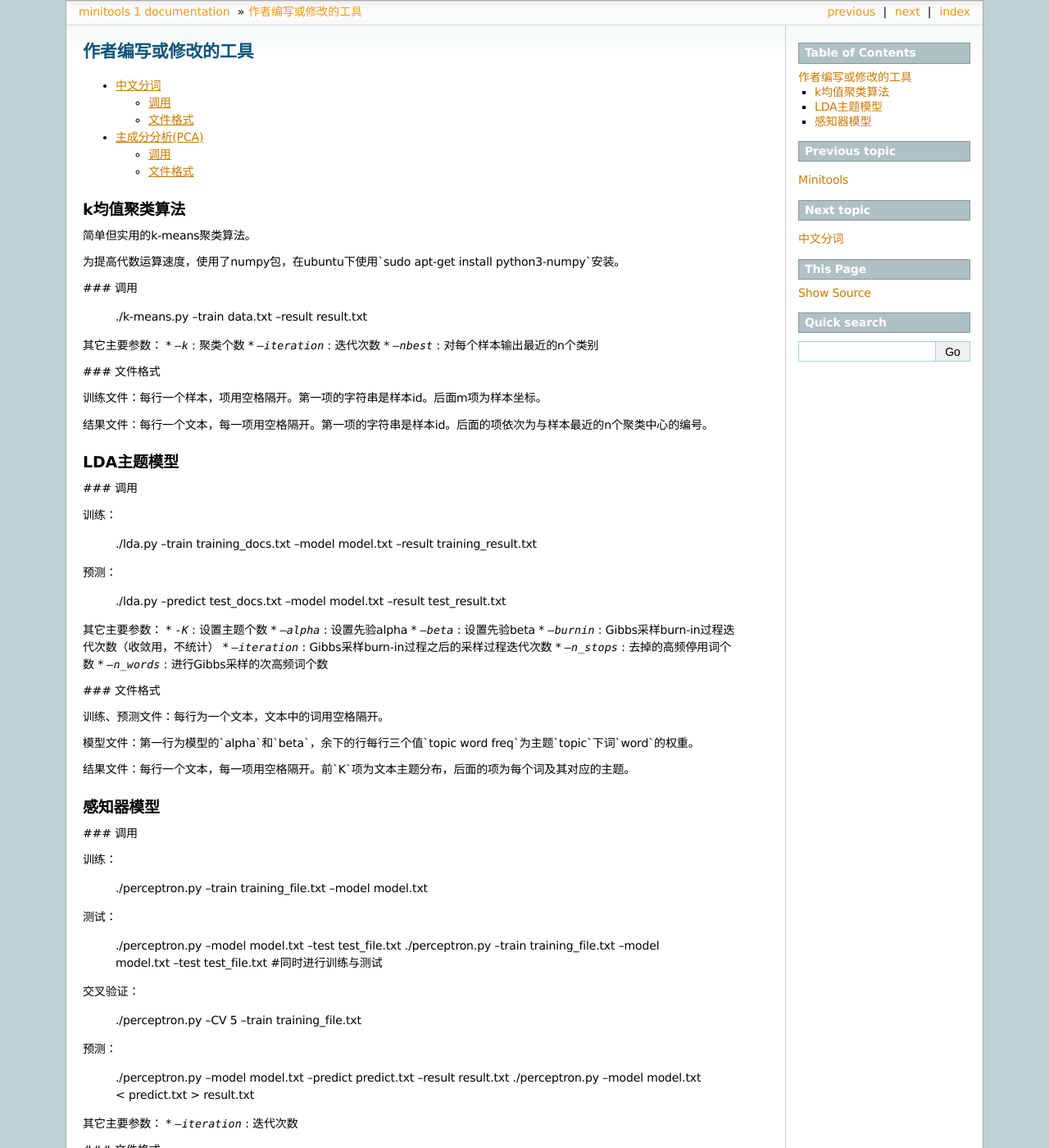
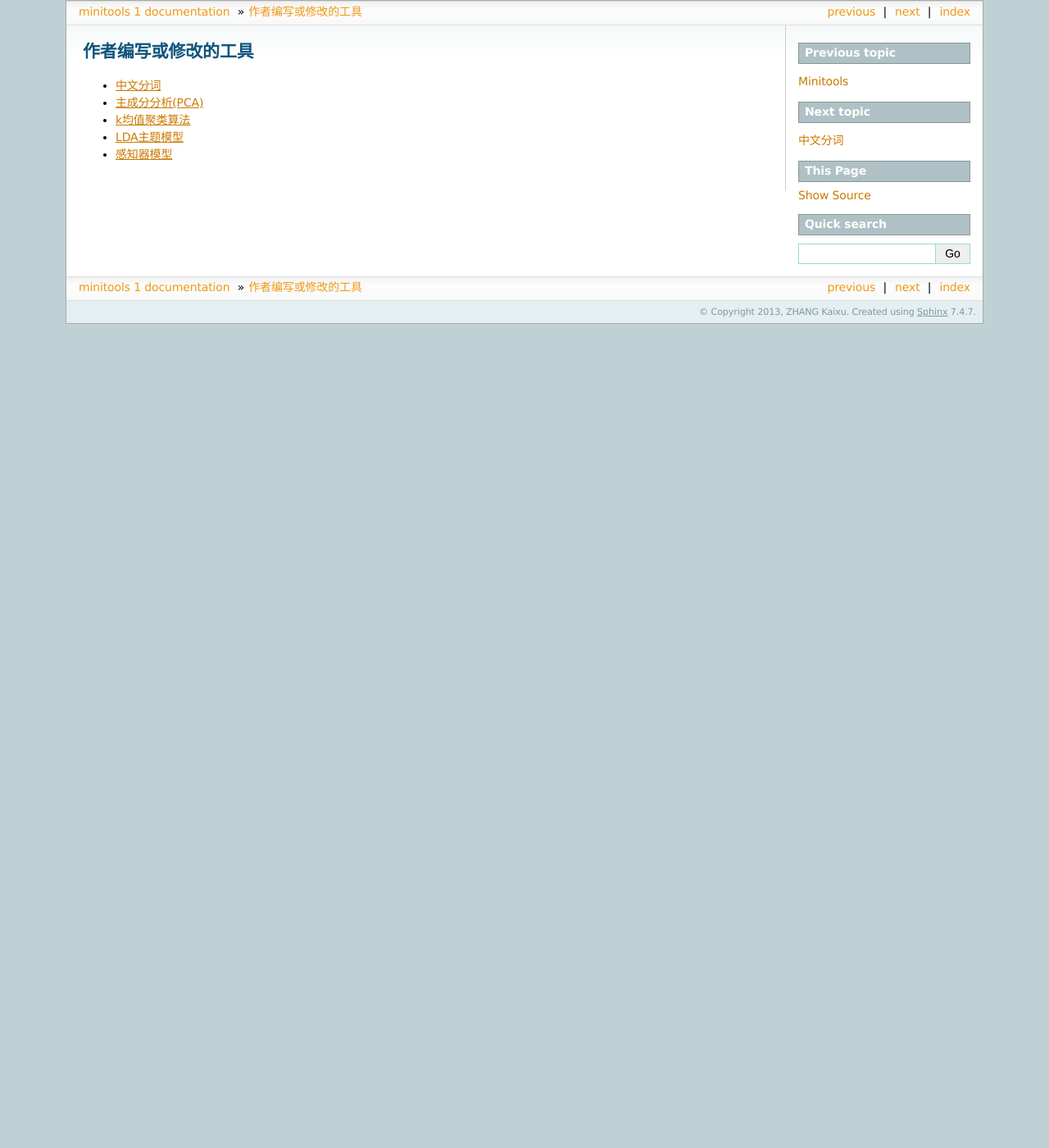
Before and after one commit to zhangkaixu/minitools, a Sphinx documentation site: the page built from docs/mines.rst, in a window 1280 px wide and 1400 px high. Shown: the whole window at 82% size. Built offline with Sphinx 7.4.7, drawn with Linux system fonts in a browser that asks for light colours; some of the changed text lies outside the part shown.

Commit message:
more docs

```diff
--- a/docs/mines.rst
+++ b/docs/mines.rst
@@ -5,100 +5,10 @@
 
 
 .. toctree::
-   :maxdepth: 2
+   :maxdepth: 1
 
    cws.rst
    pca.rst
-
-
-
-
-
-k均值聚类算法
--------------
-
-简单但实用的k-means聚类算法。
-
-为提高代数运算速度，使用了numpy包，在ubuntu下使用`sudo apt-get install python3-numpy`安装。
-
-### 调用
-
-    ./k-means.py --train data.txt --result result.txt
-
-
-其它主要参数：
-* `--k` : 聚类个数
-* `--iteration` : 迭代次数
-* `--nbest` : 对每个样本输出最近的n个类别
-
-### 文件格式
-
-训练文件：每行一个样本，项用空格隔开。第一项的字符串是样本id。后面m项为样本坐标。
-
-结果文件：每行一个文本，每一项用空格隔开。第一项的字符串是样本id。后面的项依次为与样本最近的n个聚类中心的编号。
-
-LDA主题模型
------------
-
-### 调用
-
-训练：
-
-    ./lda.py --train training_docs.txt --model model.txt --result training_result.txt
-
-预测：
-
-    ./lda.py --predict test_docs.txt --model model.txt --result test_result.txt
-
-其它主要参数：
-* `-K` : 设置主题个数
-* `--alpha` : 设置先验alpha
-* `--beta` : 设置先验beta
-* `--burnin` : Gibbs采样burn-in过程迭代次数（收敛用，不统计）
-* `--iteration` : Gibbs采样burn-in过程之后的采样过程迭代次数
-* `--n_stops` : 去掉的高频停用词个数
-* `--n_words` : 进行Gibbs采样的次高频词个数
-
-### 文件格式
-
-训练、预测文件：每行为一个文本，文本中的词用空格隔开。
-
-模型文件：第一行为模型的`alpha`和`beta`，余下的行每行三个值`topic word freq`为主题`topic`下词`word`的权重。
-
-结果文件：每行一个文本，每一项用空格隔开。前`K`项为文本主题分布，后面的项为每个词及其对应的主题。
-
-
-
-感知器模型
-----------
-
-### 调用
-
-训练：
-
-    ./perceptron.py --train training_file.txt --model model.txt
-
-测试：
-
-    ./perceptron.py --model model.txt --test test_file.txt
-    ./perceptron.py --train training_file.txt --model model.txt --test test_file.txt #同时进行训练与测试
-
-交叉验证：
-
-    ./perceptron.py --CV 5 --train training_file.txt
-
-预测：
-
-    ./perceptron.py --model model.txt --predict predict.txt --result result.txt
-    ./perceptron.py --model model.txt < predict.txt > result.txt
-
-其它主要参数：
-* `--iteration` : 迭代次数
-
-### 文件格式
-
-训练、预测文件：与LIBSVM兼容。每行一个样本，每个样本若干项信息用空格隔开，第一项为样本类别，后面为特征形如`feature:weight`，其中`feature`可以为任意合法字符串。
-
-模型文件：使用JSON格式存储的两个对象。第一个为所有类别的表格，第二个为一个哈希表，`key`为特征，形如`label~feature`，`value`为权重。
-
-结果文件：每行一个样本，仅输出分类结果即类别。
+   kmeans.rst
+   lda.rst
+   perceptron.rst
```
Also changed, not shown: docs/kmeans.rst (added, +25 -0 lines), docs/lda.rst (added, +34 -0 lines), docs/perceptron.rst (added, +37 -0 lines).
